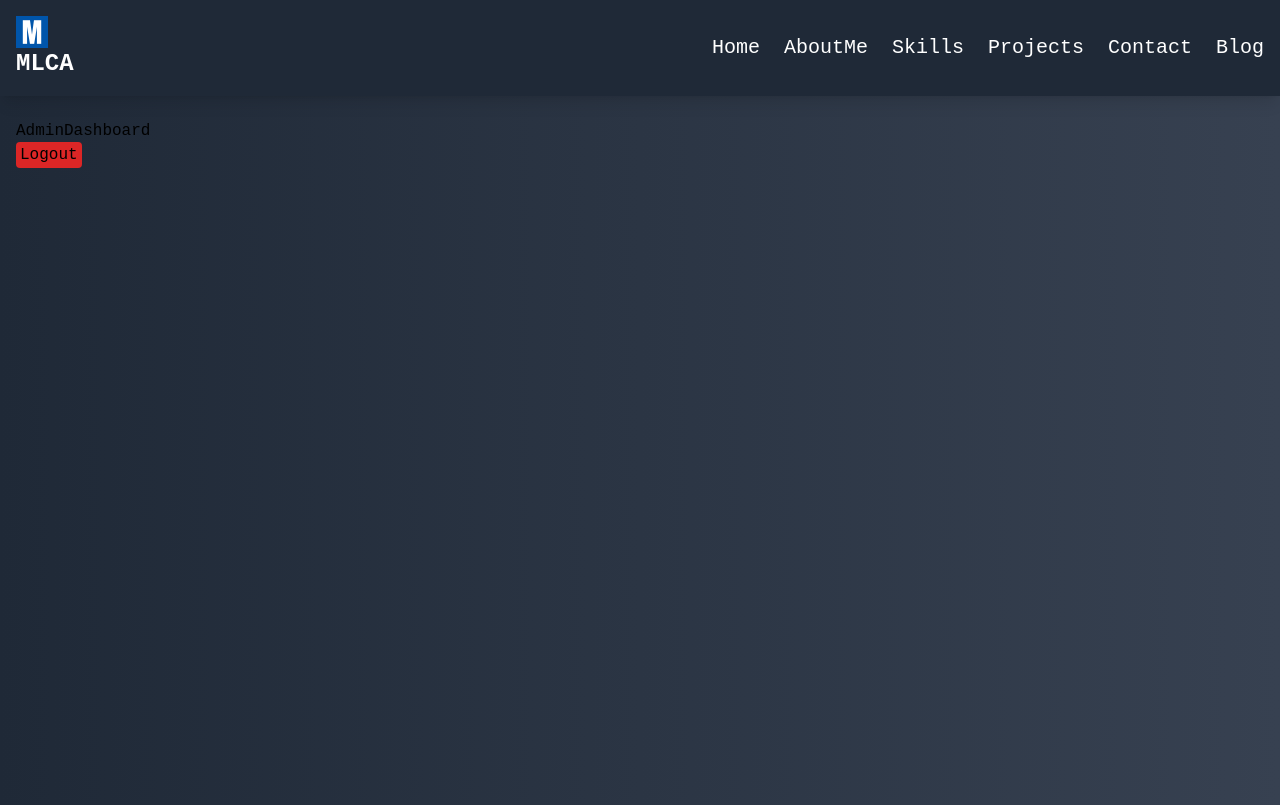
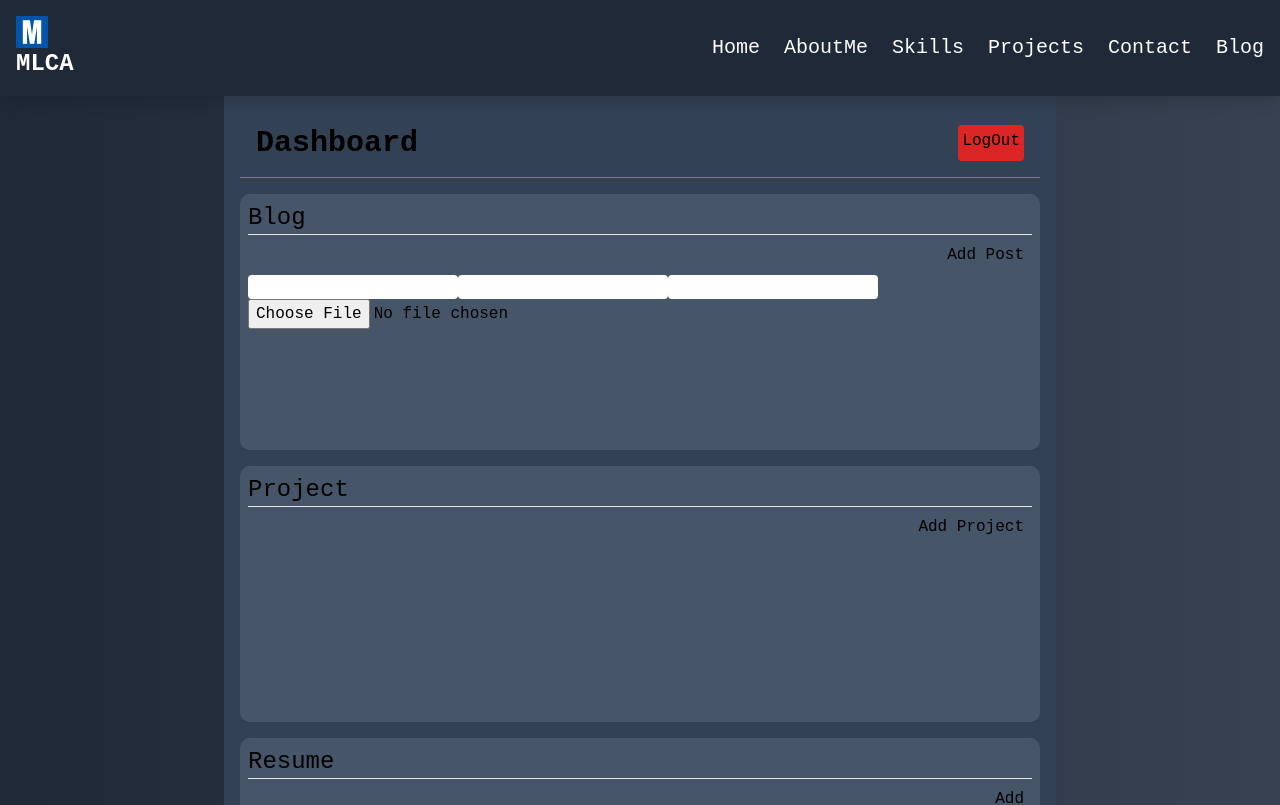
Before and after one commit to MichaelLesterAguhob/My-Portfolio-MERN-, a React (Create React App) app in the folder client/: page /admin-dashboard in a window 1280 px wide. Shown: the top 805 px of the page. Built offline with nearby package versions, Linux system fonts and the light colour scheme; sample sign-in values are in the browser's storage; the HTML template or start-up script is replaced by a standard one.

Commit message:
Added dashboard initial design

```diff
--- a/client/src/pages/AdminDashboard.jsx
+++ b/client/src/pages/AdminDashboard.jsx
@@ -1,13 +1,58 @@
-import React from 'react'
-import { NavLink } from 'react-router-dom'
+import React, { useContext } from "react";
+import { NavLink, Navigate } from "react-router-dom";
+import UserContext from "../userContext";
 
 const AdminDashboard = () => {
-  return (
-    <div className='h-[100vh] pt-[95px] p-4'>
-      AdminDashboard <br />
-      <NavLink to={'/logout'} className='p-1 bg-red-600 rounded'>Logout</NavLink>
+  const { user } = useContext(UserContext);
+
+  return user._id === null || localStorage.getItem("token") === null ? (
+    <Navigate to={"/login/mlca"} />
+  ) : (
+    <div className="h-[100vh] flex ">
+      <div className="bg-slate-700 w-[90%] md:w-[65%] mx-auto p-4 overflow-y-scroll">
+        <div className="relative md:flex justify-between border-b border-blue-500 p-4 pt-[85px]">
+          <h1 className="text-3xl font-bold">Dashboard</h1>
+          <NavLink
+            to={"/logout"}
+            className="absolute md:static top-0 right-0 p-1 bg-red-600 rounded hover:text-xl"
+          >
+            LogOut
+          </NavLink>
+        </div>
+
+        <div className="manage-projects bg-slate-600 p-2 h-1/3 mt-4 rounded-[10px]">
+          <h1 className="text-2xl">Blog</h1>
+          <div className="border-t p-2 flex justify-end">
+            <button type="button" className="btn btn-accent text-black">
+              Add Post
+            </button>
+          </div>
+          <input type="text" name="title" id="title" className="rounded" />
+          <input type="text" name="description" id="description" className="rounded" />
+          <input type="text" name="link" id="link" className="rounded" />
+          <input type="file" name="photos" id="photos" className="rounded" />
+        </div>
+
+        <div className="manage-projects bg-slate-600 p-2 h-1/3 mt-4 rounded-[10px]">
+          <h1 className="text-2xl">Project</h1>
+          <div className="border-t p-2 flex justify-end">
+            <button type="button" className="btn btn-accent text-black">
+              Add Project
+            </button>
+          </div>
+        </div>
+
+        <div className="manage-projects bg-slate-600 p-2 h-1/3 mt-4 rounded-[10px]">
+          <h1 className="text-2xl">Resume</h1>
+          <div className="border-t p-2 flex justify-end">
+            <button type="button" className="btn btn-accent text-black">
+              Add
+            </button>
+          </div>
+        </div>
       </div>
-  )
-}
+    </div>
+  );
+};
 
-export default AdminDashboard
+export default AdminDashboard;
--- a/client/src/pages/Blog.jsx
+++ b/client/src/pages/Blog.jsx
@@ -4,7 +4,7 @@ const Blog = () => {
   return (
     <>
       <div id="main" className="min-h-[95vh] mt-[80px] border border-white bg-slate-700 p-2 relative">
-        Blogs
+        Blogs - <strong className="text-red-500">UNDER DEVELOPMENT</strong>
       </div>
     </>
   );
--- a/client/src/pages/Login.jsx
+++ b/client/src/pages/Login.jsx
@@ -103,7 +103,7 @@ const Login = () => {
     }
   };
 
-  return user.id !== null && localStorage.getItem("token") !== null ? (
+  return user._id !== null && localStorage.getItem("token") !== null ? (
     <Navigate to="/admin-dashboard" />
   ) : (
     <div id="main" className="min-h-[95vh] mt-[73px] bg-slate-700 p-2 flex">
@@ -112,33 +112,33 @@ const Login = () => {
           login(e);
         }}
         id="login-form "
-        className="h-[80vh] md:w-3/4 min-w-[300px] max-w-[500px] m-auto rounded-lg flex flex-col justify-start items-center  bg-slate-100"
+        className="h-[80vh] md:w-3/4 min-w-[300px] max-w-[500px] m-auto rounded-lg flex flex-col justify-start items-center  bg-slate-500"
       >
         <h1 className="text-3xl p-4 text-center text-black font-bold mt-8">
           LOGIN
         </h1>
 
-        <label htmlFor="username" className="text-gray-700 mt-[60px] w-[95%]">
+        <label htmlFor="username" className="text-black mt-[60px] w-[95%]">
           Username
         </label>
         <input
           type="text"
           name="username"
           id="username"
-          className="h-[60px] w-[95%] p-1 rounded-md bg-slate-300 text-gray-700 font-bold text-xl"
+          className="h-[60px] w-[95%] p-1 rounded-md bg-slate-700 text-white font-bold text-xl"
           value={username}
           onChange={(e) => setUname(e.target.value)}
           placeholder="Enter your username"
           required
         />
-        <label htmlFor="password" className="text-gray-700 w-[95%] mt-[40px]">
+        <label htmlFor="password" className="text-black w-[95%] mt-[40px]">
           Password
         </label>
         <input
           type={`${showPassword ? "text" : "password"}`}
           name="password"
           id="password"
-          className="h-[60px] w-[95%] p-1 rounded-md bg-slate-300 text-gray-700 font-bold text-xl"
+          className="h-[60px] w-[95%] p-1 rounded-md bg-slate-700 text-white font-bold text-xl"
           value={password}
           onChange={(e) => setPass(e.target.value)}
           placeholder="Enter your password"
@@ -146,7 +146,7 @@ const Login = () => {
         />
         <button
           type="button"
-          className="text-blue-600 hover:underline w-[95%] text-right pr-2 mt-2"
+          className="text-blue-900 hover:underline w-[95%] text-right pr-2 mt-2"
           onClick={toggleShowPass}
         >
           {showPassword ? "Hide" : "Show"} Password
--- a/client/src/pages/Skills.jsx
+++ b/client/src/pages/Skills.jsx
@@ -7,8 +7,8 @@ const Skills = () => {
         Have Experience on the following:
       </h1>
 
-      <div className="p-4 w-full flex-grow grid md:grid md:grid-cols-3">
-        <div className="p-4 flex flex-wrap gap-3 justify-center">
+      <div className="p-4 w-full flex-grow grid md:grid md:grid-cols-3 gap-4">
+        <div className="bg-slate-600 rounded-[10px] p-2 flex flex-wrap gap-3 justify-center">
           <h1 className="text-center p-2 text-xl text-white w-full h-fit ">Front End</h1>
           <img src="https://encrypted-tbn0.gstatic.com/images?q=tbn:ANd9GcQK6sMfLmRjh2jzr0fZKfxKnczeq6Qu-uyPi613_ZtUjVj4JNmW26pGxB0Bgu3h_MErxcI" alt="tech image" className="w-[25%] h-[15%] min-h-[50px] min-w-[58px] bg-white rounded-lg"/>
           <img src="https://encrypted-tbn0.gstatic.com/images?q=tbn:ANd9GcRu4l0glyq5Q4dWBzDcfl_NUXgRTVMm6SW5ew&s" alt="tech image" className="w-[25%] h-[15%] min-h-[50px] min-w-[58px] bg-white rounded-lg"/>
@@ -18,7 +18,7 @@ const Skills = () => {
           <img src="https://encrypted-tbn0.gstatic.com/images?q=tbn:ANd9GcQpngGRjYX1ca7qAADU3K6eGLj7ShQE3L2otdzfryl_Y9Ht2QRoQKYQbsXd36XIxMbYOw0" alt="tech image" className="w-[25%] h-[15%] min-h-[50px] min-w-[58px] bg-white rounded-lg"/>
         </div>
 
-        <div className="p-4 flex flex-wrap gap-3 justify-center">
+        <div className="bg-slate-600 rounded-[10px] p-2 flex flex-wrap gap-3 justify-center">
           <h1 className="text-center p-2 text-xl text-white w-full h-fit ">Back End</h1>
           <img src="https://www.edureka.co/blog/wp-content/uploads/2019/08/node-logo.png" alt="tech image" className="w-[25%] h-[15%] min-h-[50px] min-w-[58px] bg-white rounded-lg"/>
           <img src="https://media2.dev.to/dynamic/image/width=1000,height=420,fit=cover,gravity=auto,format=auto/https%3A%2F%2Fdev-to-uploads.s3.amazonaws.com%2Fi%2Fhpg6if7btrwilqkidqbe.png" alt="tech image" className="w-[25%] h-[15%] min-h-[50px] min-w-[58px] bg-white rounded-lg"/>
@@ -28,7 +28,7 @@ const Skills = () => {
           <img src="https://studentprojectguide.com/wp-content/uploads/2019/09/VB.NET-Projects-bundle-1.jpg" alt="tech image" className="w-[25%] h-[15%] min-h-[50px] min-w-[58px] bg-white rounded-lg"/>
         </div>
 
-        <div className="p-4 flex flex-wrap gap-3 justify-center">
+        <div className="bg-slate-600 rounded-[10px] p-2 flex flex-wrap gap-3 justify-center">
           <h1 className="text-center p-2 text-xl text-white w-full h-fit ">Others</h1>
           <img src="https://sourcebae.com/blog/wp-content/uploads/2023/09/maxresdefault-44.jpg" alt="tech image" className="w-[25%] h-[15%] min-h-[50px] min-w-[58px] bg-white rounded-lg"/>
           <img src="https://encrypted-tbn0.gstatic.com/images?q=tbn:ANd9GcRbrSmJ1U6_Fu_KDFstr6PYPpFDmmza6UeckmxPrqm-d1kAhypIP2fEMpdVOc5-x0r4uNY" alt="tech image" className="w-[25%] h-[15%] min-h-[50px] min-w-[58px] bg-white rounded-lg"/>
```
